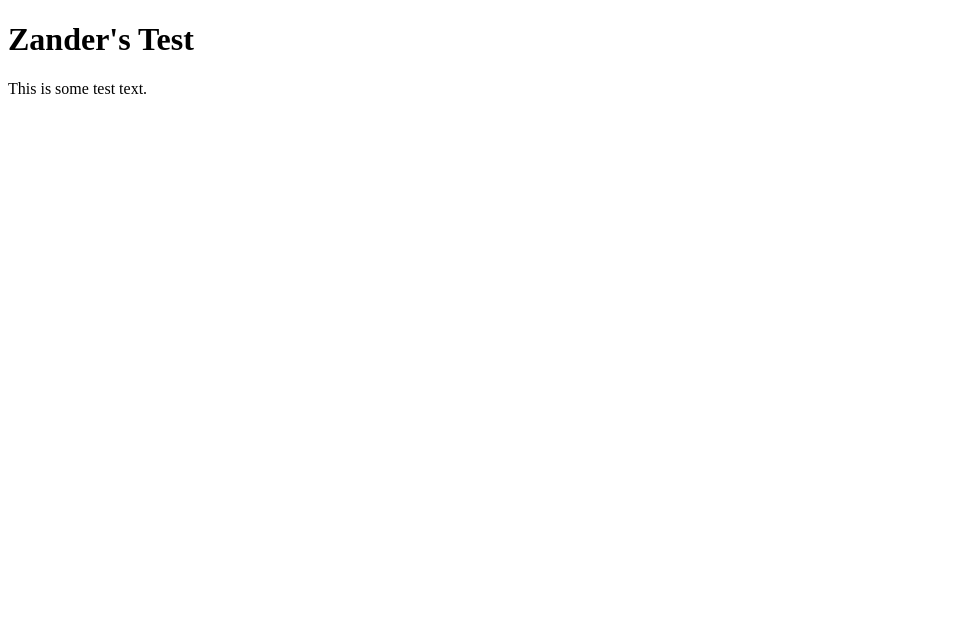
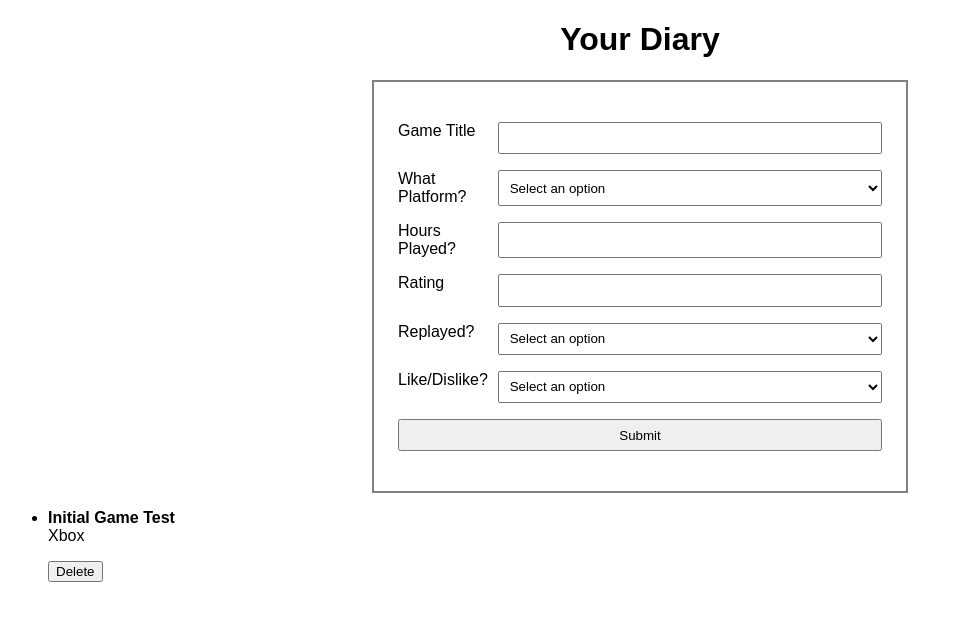
Before and after one commit to zask8052/zask8052-tracker, a website: page public/index.html in a window 1280 px wide. Shown: the whole page, without its empty margins (0-963 px from the left). Drawn offline with Linux system fonts and the light colour scheme.

Commit message:
brought in my code developed in Replit beforehand, which was initially created in-class for an activity, and was then edited to fit the scope of this assignment. Here it will be edited even further.

```diff
--- a/public/index.html
+++ b/public/index.html
@@ -4,10 +4,59 @@
     <meta charset="UTF-8">
     <meta http-equiv="X-UA-Compatible" content="IE=edge">
     <meta name="viewport" content="width=device-width, initial-scale=1.0">
-    <title>Document</title>
+    <title>Video Game Diary</title>
+    <link href="style.css" rel="stylesheet" type="text/css" />
 </head>
 <body>
-    <h1>Zander's Test</h1>
-    <p>This is some test text.</p>
-</body>
-</html>
+    <header><h1>Your Diary</h1></header>
+    <form id="taskform">
+      <div class="form-row">
+        <label for="gameTitle">Game Title</label>
+        <input type="text" name="gameTitle" id="gameTitle" required="true" />
+      </div>
+      <div class="form-row">
+        <label for="gamePlatform">What Platform?</label>
+        <select name="gamePlatform" id="gamePlatform" required="true">
+          <option value="">Select an option</option>
+          <option value="Xbox">Xbox</option>
+          <option value="PlayStation">PlayStation</option>
+          <option value="Nintendo">Nintendo</option>
+          <option value="PC">PC</option>
+          <option value="Virtual Reality">Virtual Reality</option>
+        </select>
+      </div>
+      <div class="form-row">
+        <label for="gameHours">Hours Played?</label>
+        <input type="number" name="gameHours" id="gameHours" required="true" />
+      </div>
+      <div class="form-row">
+        <label for="gameRating">Rating</label>
+        <input type="number" name="gameRating" id="gameRating" required="true" />
+      </div>
+      <div class="form-row">
+        <label for="gameReplay">Replayed?</label>
+        <select name="gameReplay" id="gameReplay" required="true">
+          <option value="">Select an option</option>
+          <option value="Yes">Yes</option>
+          <option value="No">No</option>
+        </select>
+      </div>
+      <div class="form-row">
+        <label for="gameLike">Like/Dislike?</label>
+        <select name="gameLike" id="gameLike" required="true">
+          <option value="">Select an option</option>
+          <option value="Like">Like</option>
+          <option value="Dislike">Dislike</option>
+        </select>
+      </div>
+      <div class="form-row">
+        <input type="submit"/>
+      </div>
+    </form>
+    <!-- <h2>Tasks</h2> -->
+    <ul id="tasklist"></ul>
+    <script src="script.js"></script>
+    </script>
+  </body>
+
+  </html>
--- a/public/script.js
+++ b/public/script.js
@@ -0,0 +1,65 @@
+const form = document.getElementById('taskform');
+const tasklistElem = document.querySelector('#tasklist');
+
+form.addEventListener('submit', function(event){
+  // this will block the default submission behaviour
+  event.preventDefault();
+  addTask(
+    form.elements.gameTitle.value,
+    form.elements.gamePlatform.value,
+    form.elements.gameHours.value,
+    form.elements.gameRating.value,
+    form.elements.gameReplay.value,
+    form.elements.gameLike.value
+  )
+})
+
+function displayTask(task) {
+  let item = document.createElement('li');
+  item.setAttribute('data-id', task.id);
+  item.innerHTML = `<p> <strong>${task.name}</strong> <br/> ${task.platform} </p>`; /* This will determine which components are visibly listed once the form is submitted */
+  tasklistElem.appendChild(item);
+  form.reset();
+
+  let delButton = document.createElement('button');
+  let delButtonText = document.createTextNode('Delete');
+  delButton.appendChild(delButtonText);
+  item.appendChild(delButton);
+
+  delButton.addEventListener('click', function(event){
+    item.remove();
+    taskList.forEach(function(taskArrayElement, taskArrayIndex){
+      if (taskArrayElement.id == item.getAttribute('data-id')) {
+        taskList.splice(taskArrayIndex, 1)
+      }
+    })
+    console.log(taskList);
+  })
+
+}
+
+var taskList = [];
+
+function addTask(name, platform, rate, time, replay, like) {
+
+  // here I created the object, directly passing in the input parameters
+  let task = {
+    name,
+    platform,
+    id: Date.now(),
+    date: new Date().toISOString(),
+    rate,
+    time,
+    replay,
+    like
+  }
+
+  taskList.push(task);
+  displayTask(task);
+}
+
+// Call the function with test values for the input parameters
+addTask("Initial Game Test", "Xbox", 50, 5, "Yes", "Like");
+
+// Log the array to the console.
+console.log(taskList);
--- a/public/style.css
+++ b/public/style.css
@@ -0,0 +1,32 @@
+html {
+    height: 100%;
+    width: 100%;
+    font-family: Arial, Helvetica, sans-serif;
+  }
+
+  header > h1 {
+    text-align: center;
+  }
+
+  form {
+    max-width: 500px;
+    margin: 0 auto;
+    border: 2px solid grey;
+    padding: 2em 1em;
+  }
+
+  .form-row {
+    display: flex;
+    justify-content: flex-end;
+    padding: .5em;
+  }
+
+  .form-row > label {
+    width: 100px;
+  }
+
+  .form-row > input,
+  .form-row > select {
+    padding: .5em;
+    flex-grow: 1;
+  }
```
Also changed, not shown: README.md.
